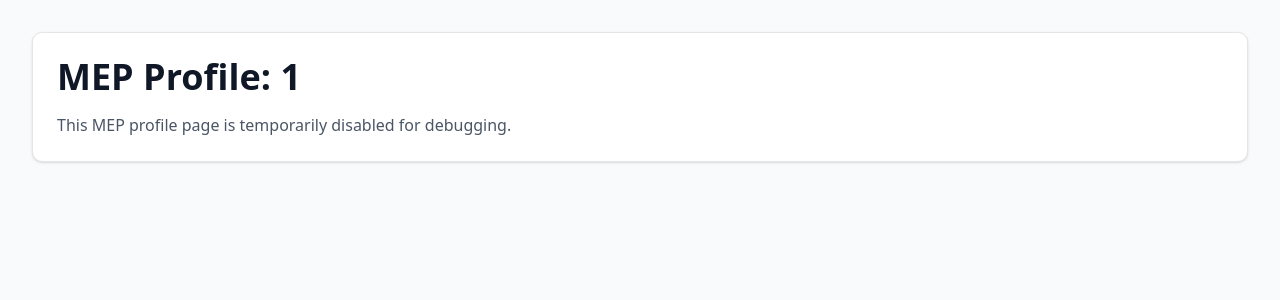
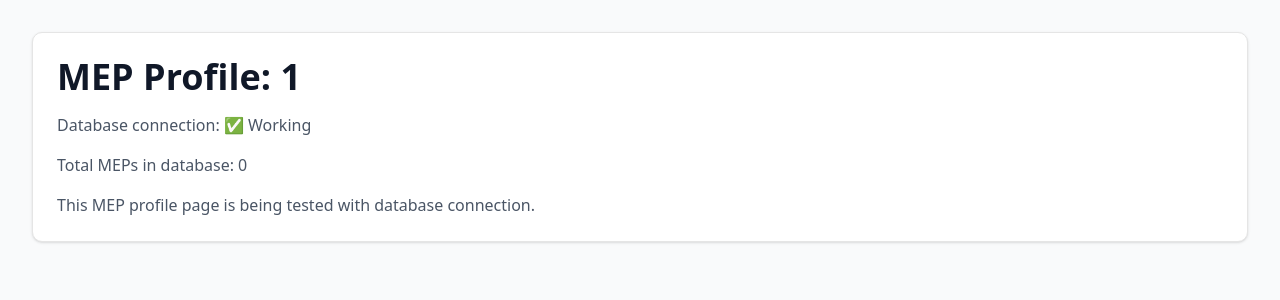
Before and after one commit to alexmoneton/wheresmymep, a Next.js app: page /meps/1 in a window 1280 px wide. Shown: the top 300 px of the page. Built offline with nearby package versions, Linux system fonts and the light colour scheme; no server answers; the database is empty.

Commit message:
test: Re-enable Prisma to test database connection
- Re-enable PrismaClient import in MEP page
- Add database connection test with error handling
- This will show if Railway PostgreSQL is working in production
- If successful, we can proceed with full database functionality

```diff
--- a/src/app/meps/[slug]/page.tsx
+++ b/src/app/meps/[slug]/page.tsx
@@ -1,12 +1,12 @@
 import { Metadata } from 'next';
 import { notFound } from 'next/navigation';
-// import { PrismaClient } from '@prisma/client';
+import { PrismaClient } from '@prisma/client';
 // import { mepCopy, mepMetaDescription, mepTitle } from '@/lib/copy/mep';
 // import { generatePersonJSONLD } from '@/lib/seo/jsonld';
 // import { generateMEPSEO } from '@/app/seo.config';
 // import MEPClientPage from './MEPClientPage';
 
-// const prisma = new PrismaClient();
+const prisma = new PrismaClient();
 
 interface MEPPageProps {
   params: { slug: string };
@@ -74,6 +74,10 @@ export async function generateMetadata({ params }: MEPPageProps): Promise<Metada
 }
 
 export default async function MEPPage({ params }: MEPPageProps) {
+  try {
+    // Test database connection
+    const mepCount = await prisma.mEP.count();
+
     return (
       <div className="min-h-screen bg-gray-50">
         <div className="max-w-7xl mx-auto px-4 sm:px-6 lg:px-8 py-8">
@@ -81,11 +85,40 @@ export default async function MEPPage({ params }: MEPPageProps) {
             <h1 className="text-4xl font-bold text-gray-900 mb-4">
               MEP Profile: {params.slug}
             </h1>
+            <div className="space-y-4">
               <p className="text-gray-600">
-            This MEP profile page is temporarily disabled for debugging.
+                Database connection: ✅ Working
               </p>
+              <p className="text-gray-600">
+                Total MEPs in database: {mepCount}
+              </p>
+              <p className="text-gray-600">
+                This MEP profile page is being tested with database connection.
+              </p>
+            </div>
+          </div>
+        </div>
+      </div>
+    );
+  } catch (error) {
+    return (
+      <div className="min-h-screen bg-gray-50">
+        <div className="max-w-7xl mx-auto px-4 sm:px-6 lg:px-8 py-8">
+          <div className="bg-white rounded-lg shadow-sm border p-6">
+            <h1 className="text-4xl font-bold text-gray-900 mb-4">
+              MEP Profile: {params.slug}
+            </h1>
+            <div className="space-y-4">
+              <p className="text-red-600">
+                Database connection: ❌ Error
+              </p>
+              <p className="text-gray-600">
+                Error: {error instanceof Error ? error.message : 'Unknown error'}
+              </p>
+            </div>
           </div>
         </div>
       </div>
     );
   }
+}
```
Lines whose indentation alone changed are shown as unchanged.
